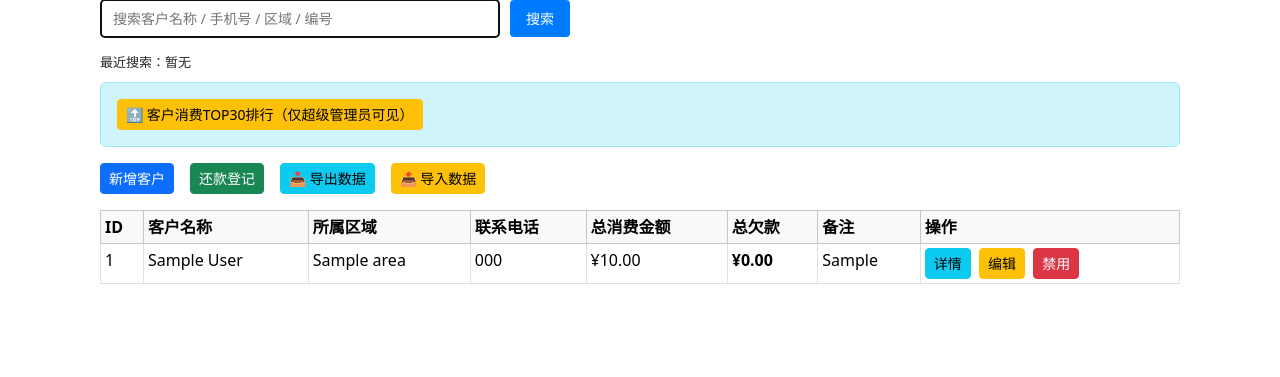
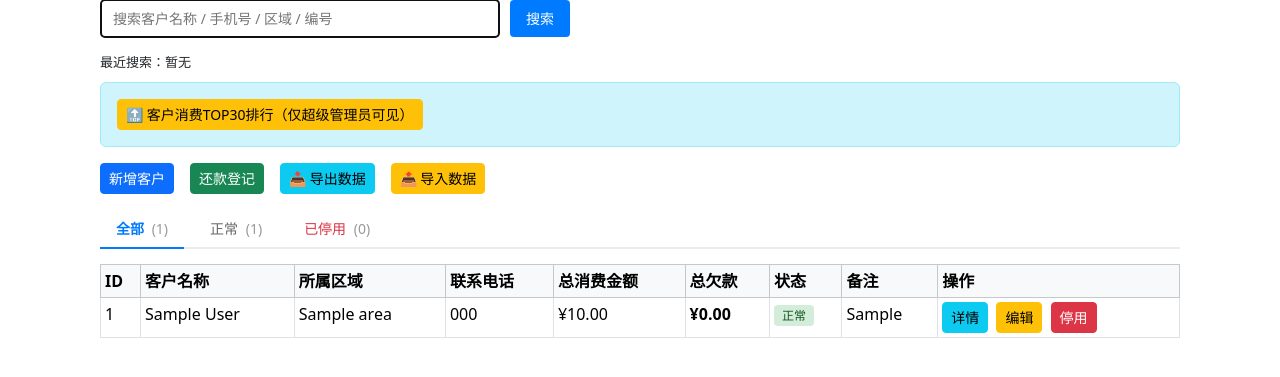
Before and after one commit to tanzhenjie-2025/EasyStock, a Django app: page /customer-manage/customer/page/ in a window 1280 px wide. Shown: the part 126-503 px from the top of the page. Run offline with Django 5.2, Linux system fonts and the light colour scheme; a user stored in the database is signed in; tables that the repository leaves empty hold one stand-in row (values such as "Sample post"); some libraries are stand-ins or nearby versions.

Commit message:
客户模块-是否禁用状态筛选

```diff
--- a/customer_manage/urls.py
+++ b/customer_manage/urls.py
@@ -10,6 +10,7 @@ urlpatterns = [
     path('customer/add/', views.customer_add, name='customer_add'),
     path('customer/edit/<int:pk>/', views.customer_edit, name='customer_edit'),
     path('customer/delete/<int:pk>/', views.customer_delete, name='customer_delete'),
+path('customer/enable/<int:pk>/', views.customer_enable, name='customer_enable'),  # 新增
     # 辅助接口
     path('area/list/', views.area_list_for_customer, name='area_list_for_customer'),
 # customer_manage/urls.py 新增
--- a/customer_manage/views.py
+++ b/customer_manage/views.py
@@ -89,47 +89,45 @@ def full_to_half(s):
     return ''.join(result)
 
 # ========== 客户列表（手动缓存） ==========
+# ========== 客户列表（手动缓存，支持状态筛选） ==========
 @login_required
 @permission_required('customer_view')
 def customer_list(request):
-    """优化版：无N+1、批量聚合、带分页 + 手动缓存"""
+    """优化版：无N+1、批量聚合、带分页 + 手动缓存 + 状态筛选"""
     try:
         keyword = request.GET.get('keyword', '').strip()
+        status = request.GET.get('status', 'all')  # all/active/disabled
         page = request.GET.get('page', 1)
         page_size = 10
 
-        cache_key = f"{CACHE_PREFIX_CUSTOMER_LIST}{request.user.id}_{keyword}_{page}"
+        cache_key = f"{CACHE_PREFIX_CUSTOMER_LIST}{request.user.id}_{keyword}_{status}_{page}"
         cached_data = cache.get(cache_key)
         if cached_data:
             return JsonResponse(cached_data, safe=False)
 
-        unpaid_subquery = Order.objects.filter(
-            customer=OuterRef('pk'),
-            status__in=['pending', 'printed', 'reopened'],
-            is_settled=False
-        ).values('customer').annotate(
-            total=Sum('total_amount')
-        ).values('total')
-
-        consumption_subquery = Order.objects.filter(
-            customer=OuterRef('pk'),
-            status__in=['pending', 'printed', 'reopened']
-        ).values('customer').annotate(
-            total=Sum('total_amount')
-        ).values('total')
-
-        paid_subquery = RepaymentRecord.objects.filter(
-            customer=OuterRef('pk')
-        ).values('customer').annotate(
-            total=Sum('repayment_amount')
-        ).values('total')
-
-        customers = Customer.objects.all().select_related('area').annotate(
-            unpaid_amount=Coalesce(Subquery(unpaid_subquery), 0, output_field=DecimalField()),
-            total_consumption=Coalesce(Subquery(consumption_subquery), 0, output_field=DecimalField()),
-            paid_amount=Coalesce(Subquery(paid_subquery), 0, output_field=DecimalField()),
+        # 使用 all_objects 获取包含禁用的所有客户
+        customers = Customer.all_objects.all().select_related('area').annotate(
+            unpaid_amount=Coalesce(Subquery(Order.objects.filter(
+                customer=OuterRef('pk'),
+                status__in=['pending', 'printed', 'reopened'],
+                is_settled=False
+            ).values('customer').annotate(total=Sum('total_amount')).values('total')), 0, output_field=DecimalField()),
+            total_consumption=Coalesce(Subquery(Order.objects.filter(
+                customer=OuterRef('pk'),
+                status__in=['pending', 'printed', 'reopened']
+            ).values('customer').annotate(total=Sum('total_amount')).values('total')), 0, output_field=DecimalField()),
+            paid_amount=Coalesce(Subquery(RepaymentRecord.objects.filter(
+                customer=OuterRef('pk')
+            ).values('customer').annotate(total=Sum('repayment_amount')).values('total')), 0, output_field=DecimalField()),
         )
 
+        # 状态筛选
+        if status == 'active':
+            customers = customers.filter(is_active=True)
+        elif status == 'disabled':
+            customers = customers.filter(is_active=False)
+
+        # 关键词筛选
         if keyword:
             id_q = Q()
             if keyword.isdigit():
@@ -140,6 +138,11 @@ def customer_list(request):
                 id_q |
                 Q(area__name__icontains=keyword)
             )
+
+        # 计算各状态数量（用于Tab显示）
+        all_count = Customer.all_objects.count()
+        active_count = Customer.objects.count()  # 默认管理器只返回active
+        disabled_count = all_count - active_count
 
         paginator = Paginator(customers, page_size)
         try:
@@ -162,14 +165,48 @@ def customer_list(request):
                 'remark': c.remark or '',
                 'total_debt': total_debt,
                 'total_consumption': float(c.total_consumption),
+                'is_active': c.is_active,  # 新增：返回状态
                 'page': int(page),
-                'total': paginator.count
+                'total': paginator.count,
+                'counts': {  # 新增：返回各状态数量
+                    'all': all_count,
+                    'active': active_count,
+                    'disabled': disabled_count
+                }
             })
 
         cache.set(cache_key, result, CACHE_HIGH_PRIORITY)
         return JsonResponse(result, safe=False)
     except Exception as e:
         return JsonResponse({'code': 0, 'msg': f'查询失败：{str(e)}'})
+
+# ========== 新增：启用客户 ==========
+@login_required
+@permission_required('customer_delete')  # 复用删除权限
+def customer_enable(request, pk):
+    """启用客户接口"""
+    try:
+        customer = get_object_or_404(Customer.all_objects, pk=pk)
+        customer_name = customer.name
+
+        # 启用操作
+        customer.is_active = True
+        customer.disabled_time = None
+        customer.save()
+
+        create_operation_log(
+            request=request,
+            op_type='enable',
+            obj_type='customer',
+            obj_id=pk,
+            obj_name=customer_name,
+            detail=f"启用客户：{customer_name}"
+        )
+
+        clear_customer_cache(customer_id=pk)
+        return JsonResponse({'code': 1, 'msg': '启用客户成功'}, content_type='application/json')
+    except Exception as e:
+        return JsonResponse({'code': 0, 'msg': f'启用失败：{str(e)}'}, content_type='application/json')
 
 # ========== 客户详情（手动缓存） ==========
 @login_required
--- a/templates/customer_manage/customer.html
+++ b/templates/customer_manage/customer.html
@@ -1,4 +1,3 @@
-{#customer.html 此注释用于标识代码段别删#}
 {% extends "base.html" %}
 
 <!-- 页面标题 -->
@@ -172,35 +171,80 @@
         padding: 20px;
     }
 
-    /* ========== 新增：整行hover高亮样式 ========== */
-    #customerList tr {
-        transition: background-color 0.2s ease;
-        cursor: pointer; /* 提示行可点击 */
+    /* ========== 新增：状态Tab切换样式 ========== */
+    .status-tabs {
+        display: flex;
+        gap: 10px;
+        margin-bottom: 15px;
+        border-bottom: 2px solid #e9ecef;
+        padding-bottom: 10px;
     }
-    #customerList tr:hover {
-        background-color: #f0f8ff; /* 浅蓝色高亮，可自定义 */
+    .status-tab {
+        padding: 8px 16px;
+        border: none;
+        background: none;
+        cursor: pointer;
+        font-size: 14px;
+        color: #666;
+        border-bottom: 2px solid transparent;
+        margin-bottom: -12px;
+        transition: all 0.2s;
     }
-    /* 操作列重置光标，避免误导 */
-    #customerList tr td:last-child {
-        cursor: default;
+    .status-tab:hover {
+        color: #007bff;
+    }
+    .status-tab.active {
+        color: #007bff;
+        border-bottom-color: #007bff;
+        font-weight: bold;
+    }
+    .status-tab.disabled-tab {
+        color: #dc3545;
+    }
+    .status-tab.disabled-tab.active {
+        border-bottom-color: #dc3545;
+    }
+    .tab-count {
+        margin-left: 4px;
+        color: #999;
+        font-weight: normal;
+    }
+
+    /* ========== 新增：已停用行样式 ========== */
+    .disabled-row {
+        background-color: #fff5f5 !important;
+        color: #999;
+    }
+    .disabled-row:hover td {
+        background-color: #ffe6e6 !important;
+    }
+    .status-badge {
+        padding: 2px 8px;
+        border-radius: 4px;
+        font-size: 12px;
+    }
+    .status-badge.active {
+        background-color: #d4edda;
+        color: #155724;
+    }
+    .status-badge.disabled {
+        background-color: #f8d7da;
+        color: #721c24;
     }
 
     /* ========== 优化：整行hover浅灰色高亮样式 ========== */
     #customerList tr {
         transition: all 0.2s ease;
-        cursor: pointer; /* 提示行可点击 */
+        cursor: pointer;
         position: relative;
     }
-    /* 关键：针对td设置背景色，确保整行内容高亮（覆盖Bootstrap默认样式） */
     .table-bordered #customerList tr:hover td {
-        background-color: #f1f1f1 !important; /* 浅灰色，通用且不刺眼 */
+        background-color: #f1f1f1 !important;
     }
-    /* 表头排除hover效果，保持原有样式 */
     #customerList thead tr:hover th {
         background-color: inherit !important;
         cursor: default;
     }
-    /* 操作列重置光标，避免误导 */
     #customerList tr td:last-child {
         cursor: default;
     }
@@ -236,6 +280,8 @@
      <h3>客户管理</h3>
 </div>
 
+
+
     <!-- ========== 新增：搜索组件 ========== -->
     <div class="search-container">
         <div class="search-input-wrapper">
@@ -268,6 +314,19 @@
         <button class="btn btn-sm btn-warning ms-2" onclick="showImportModal()">📤 导入数据</button>
     </div>
 
+    <!-- ========== 新增：状态Tab切换 ========== -->
+    <div class="status-tabs">
+        <button class="status-tab active" data-status="all" onclick="switchStatus('all')">
+            全部 <span class="tab-count" id="tabAllCount">(0)</span>
+        </button>
+        <button class="status-tab" data-status="active" onclick="switchStatus('active')">
+            正常 <span class="tab-count" id="tabActiveCount">(0)</span>
+        </button>
+        <button class="status-tab disabled-tab" data-status="disabled" onclick="switchStatus('disabled')">
+            已停用 <span class="tab-count" id="tabDisabledCount">(0)</span>
+        </button>
+    </div>
+
     <table class="table table-sm table-bordered">
         <thead class="table-light">
             <tr>
@@ -277,6 +336,7 @@
                 <th>联系电话</th>
                 <th>总消费金额</th>
                 <th>总欠款</th>
+                <th>状态</th> <!-- 新增：状态列 -->
                 <th>备注</th>
                 <th>操作</th>
             </tr>
@@ -452,6 +512,7 @@
     let customerSuggestList = []; // 还款登记的客户搜索列表
     let searchTimer = null;      // 实时搜索防抖定时器
     let currentKeyword = '';     // 当前搜索关键词
+    let currentStatus = 'all';   // 新增：当前状态筛选
     let customFieldCount = 0;    // 导出用：自定义字段计数器
 
     // 页面加载初始化
@@ -460,6 +521,24 @@
         loadCustomerList();  // 加载客户列表
         loadRecentSearches(); // 加载最近搜索记录
     });
+
+    // ========== 新增：状态切换函数 ==========
+    function switchStatus(status) {
+        currentStatus = status;
+        // 更新Tab样式
+        $('.status-tab').removeClass('active');
+        $(`.status-tab[data-status="${status}"]`).addClass('active');
+        // 重新加载列表
+        loadCustomerList();
+    }
+
+    // ========== 新增：更新Tab数量 ==========
+    function updateTabCounts(counts) {
+        if (!counts) return;
+        $('#tabAllCount').text(`(${counts.all || 0})`);
+        $('#tabActiveCount').text(`(${counts.active || 0})`);
+        $('#tabDisabledCount').text(`(${counts.disabled || 0})`);
+    }
 
     // ========== 新增：搜索相关核心函数 ==========
     function loadRecentSearches() {
@@ -512,11 +591,17 @@
         if (keyword) saveRecentSearch(keyword);
 
         let url = '/customer-manage/customer/list/';
-        if (keyword) url += `?keyword=${encodeURIComponent(keyword)}`;
+        let params = [];
+        if (keyword) params.push(`keyword=${encodeURIComponent(keyword)}`);
+        if (currentStatus) params.push(`status=${currentStatus}`);
+        if (params.length > 0) url += '?' + params.join('&');
 
         $.get(url, function(res) {
             let html = '';
             if (Array.isArray(res) && res.length > 0) {
+                // 更新Tab数量
+                if (res[0].counts) updateTabCounts(res[0].counts);
+
                 res.forEach(customer => {
                     const totalDebt = customer.total_debt ? customer.total_debt.toFixed(2) : '0.00';
                     const totalConsumption = customer.total_consumption ? customer.total_consumption.toFixed(2) : '0.00';
@@ -525,23 +610,41 @@
                     let areaName = highlightKeyword(customer.area_name || '无', keyword);
                     let id = highlightKeyword(customer.id.toString(), keyword);
 
-                    html += `<tr onclick="openCustomerDetail(${customer.id})">
+                    // 状态相关
+                    const isActive = customer.is_active;
+                    const rowClass = isActive ? '' : 'disabled-row';
+                    const statusBadge = isActive
+                        ? '<span class="status-badge active">正常</span>'
+                        : '<span class="status-badge disabled">已停用</span>';
+
+                    // 操作列按钮
+                    let actionBtns = '';
+                    if (isActive) {
+                        actionBtns = `
+                            <button class="btn btn-sm btn-info me-1" onclick="openCustomerDetail(${customer.id}); event.stopPropagation();">详情</button>
+                            <button class="btn btn-sm btn-warning me-1" onclick="openEditModal(${customer.id}); event.stopPropagation();">编辑</button>
+                            <button class="btn btn-sm btn-danger" onclick="deleteCustomer(${customer.id}); event.stopPropagation();">停用</button>
+                        `;
+                    } else {
+                        actionBtns = `
+                            <button class="btn btn-sm btn-success" onclick="enableCustomer(${customer.id}); event.stopPropagation();">启用</button>
+                        `;
+                    }
+
+                    html += `<tr class="${rowClass}" onclick="openCustomerDetail(${customer.id})">
                         <td>${id}</td>
                         <td>${name}</td>
                         <td>${areaName}</td>
                         <td>${phone}</td>
                         <td>¥${totalConsumption}</td>
                         <td class="debt-red">¥${totalDebt}</td>
+                        <td>${statusBadge}</td>
                         <td>${customer.remark || '无'}</td>
-                        <td>
-                            <button class="btn btn-sm btn-info me-1" onclick="openCustomerDetail(${customer.id}); event.stopPropagation();">详情</button>
-                            <button class="btn btn-sm btn-warning me-1" onclick="openEditModal(${customer.id}); event.stopPropagation();">编辑</button>
-                            <button class="btn btn-sm btn-danger" onclick="deleteCustomer(${customer.id}); event.stopPropagation();">禁用</button>
-                        </td>
+                        <td>${actionBtns}</td>
                     </tr>`;
                 });
             } else {
-                html = '<tr><td colspan="8" class="no-result">暂无匹配的客户，请更换关键词重试</td></tr>';
+                html = '<tr><td colspan="9" class="no-result">暂无匹配的客户，请更换关键词重试</td></tr>';
             }
             $('#customerList').html(html);
             $('#searchInput').focus();
@@ -649,7 +752,6 @@
     }
 
     function deleteCustomer(id) {
-        // 修改确认文案
         if (!confirm('确定要禁用该客户吗？禁用后该客户将无法开单，但历史数据保留。')) return;
 
         $.ajax({
@@ -658,12 +760,32 @@
             headers: {'X-CSRFToken': getCsrfToken()},
             dataType: 'json',
             success: function(res) {
-                alert(res.msg); // 后端返回“禁用成功”
+                alert(res.msg);
                 if (res.code === 1) loadCustomerList();
             },
             error: function(xhr, status, error) {
                 console.error('禁用客户失败：', xhr.responseText);
                 alert('禁用客户失败！\n' + xhr.responseText);
+            }
+        });
+    }
+
+    // ========== 新增：启用客户函数 ==========
+    function enableCustomer(id) {
+        if (!confirm('确定要启用该客户吗？')) return;
+
+        $.ajax({
+            url: `/customer-manage/customer/enable/${id}/`,
+            type: 'POST',
+            headers: {'X-CSRFToken': getCsrfToken()},
+            dataType: 'json',
+            success: function(res) {
+                alert(res.msg);
+                if (res.code === 1) loadCustomerList();
+            },
+            error: function(xhr, status, error) {
+                console.error('启用客户失败：', xhr.responseText);
+                alert('启用客户失败！\n' + xhr.responseText);
             }
         });
     }
```
